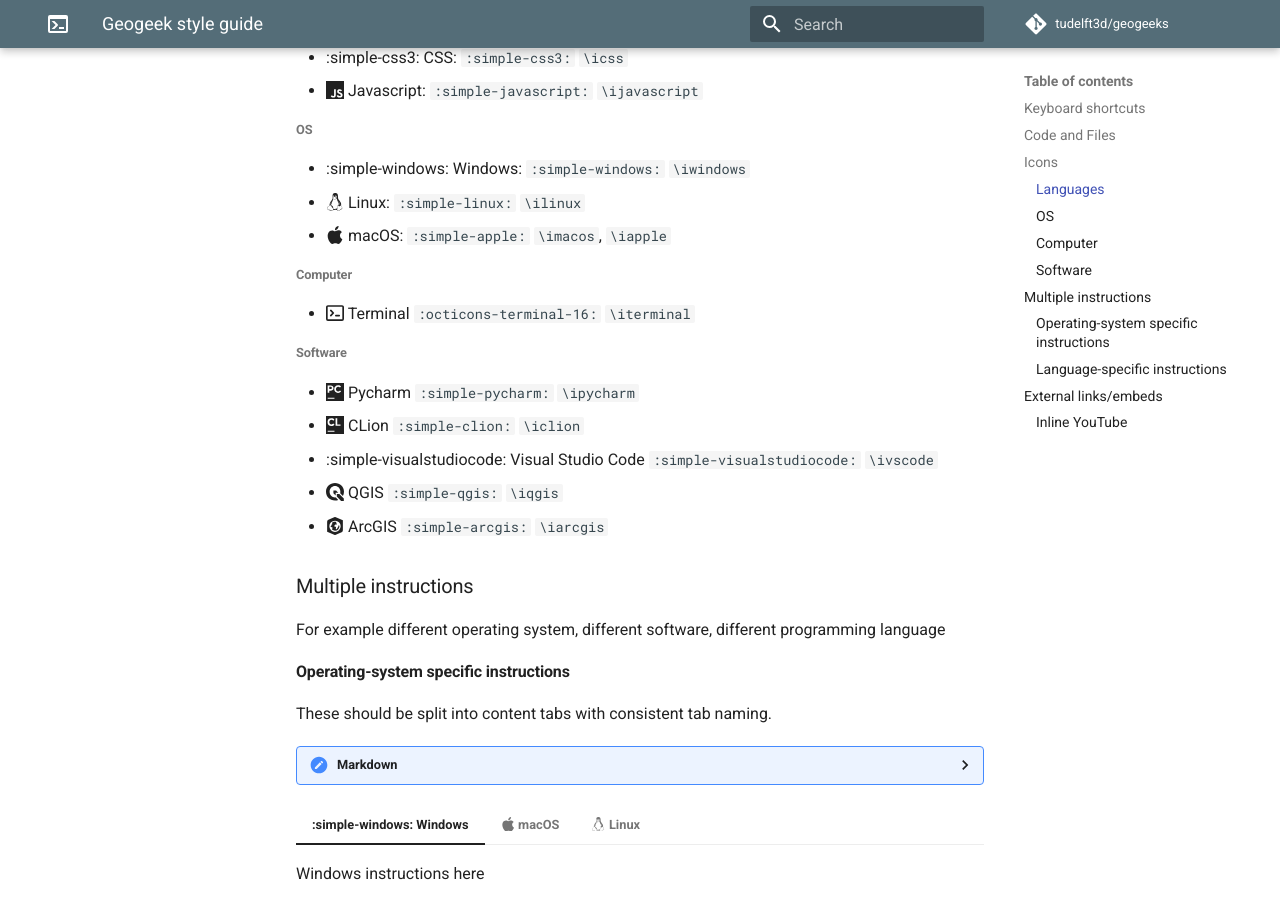
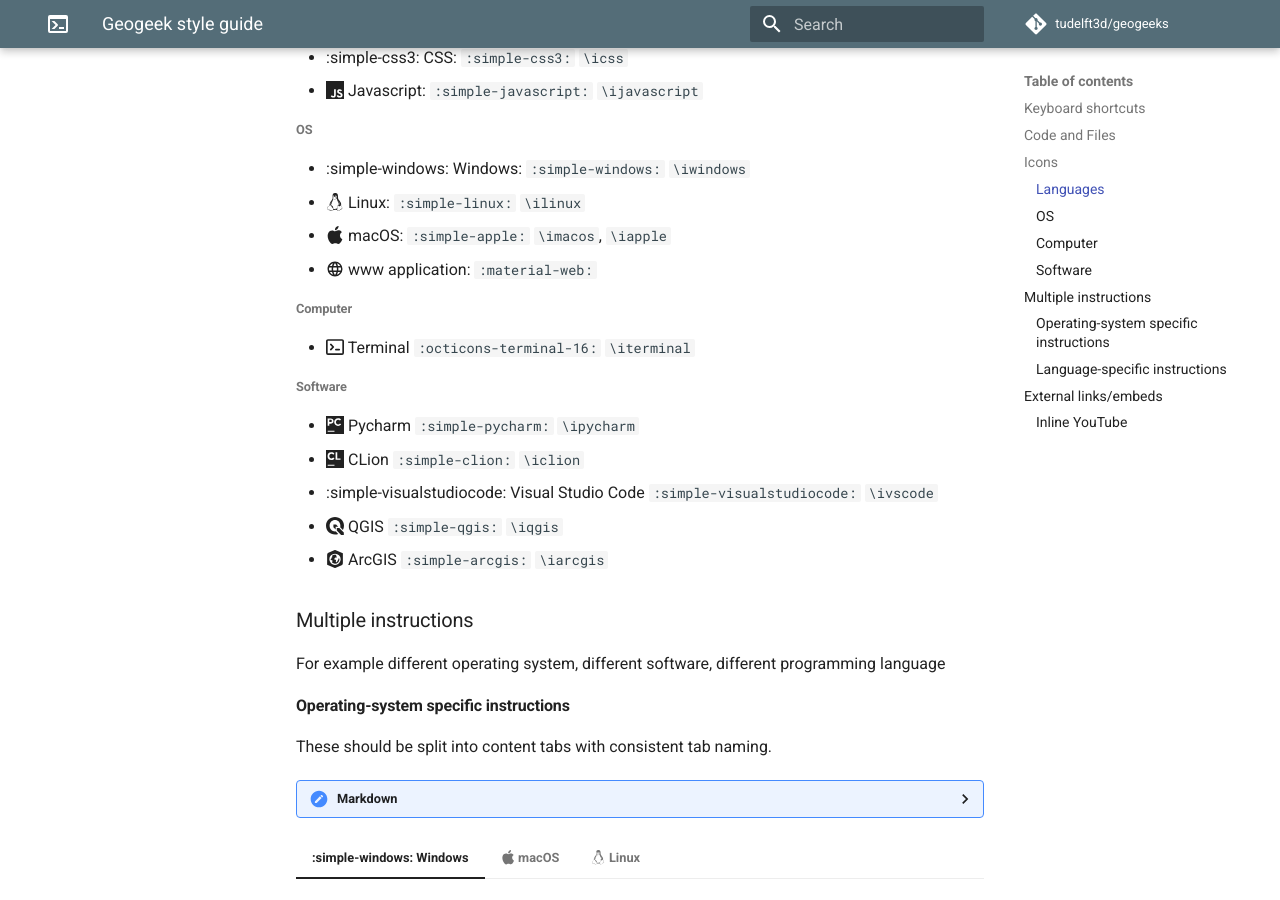
Before and after one commit to tudelft3d/geogeeks, an MkDocs documentation site: the page built from docs/contribute/index.md, in a window 1280 px wide and 900 px high, scrolled down 1670 px. Built offline with MkDocs 1.6.1 and Material for MkDocs 9.7.7, drawn with Linux system fonts in a browser that asks for light colours; comment, search, counter and statistics services are not loaded.

Commit message:
Add a web icon for web-application

```diff
--- a/docs/contribute/index.md
+++ b/docs/contribute/index.md
@@ -78,6 +78,7 @@
 - :simple-windows: Windows: `:simple-windows:` `\iwindows`
 - :simple-linux: Linux: `:simple-linux:` `\ilinux`
 - :simple-apple: macOS: `:simple-apple:` `\imacos`, `\iapple`
+- :material-web: www application: `:material-web:`
 
 ###### Computer
 - :octicons-terminal-16: Terminal `:octicons-terminal-16:` `\iterminal`
```
